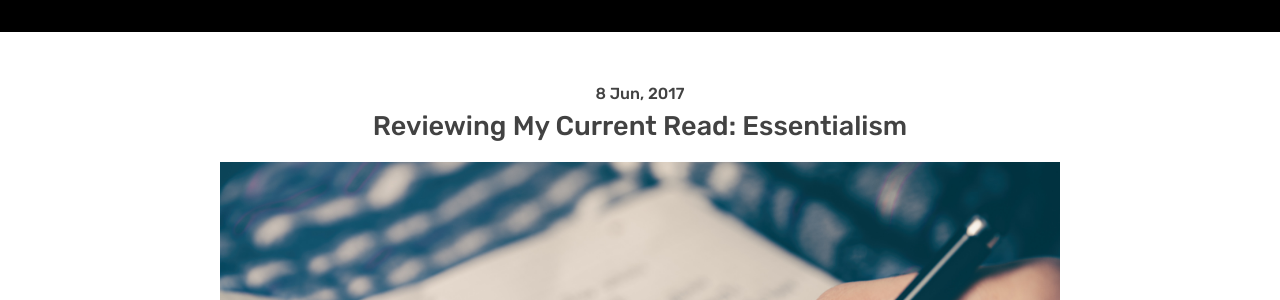
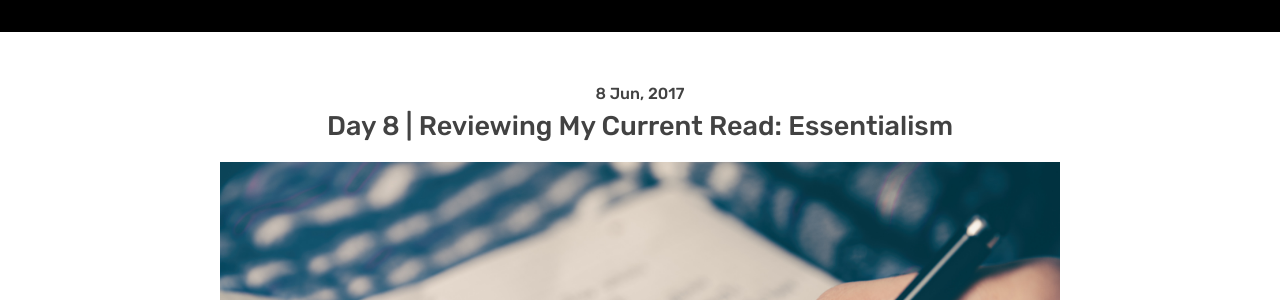
Before and after one commit to irenealgi/readbelow, a Jekyll site: the page built from _posts/2017-06-08-reviewing-my-current-read-essentialism.md, in a window 1280 px wide. Shown: the part 168-468 px from the top of the page. Built offline with Jekyll 4.4.1, drawn with Linux system fonts in a browser that asks for light colours; our own code applies the rules of GitHub Pages for plain Markdown files.

Commit message:
Update from Forestry.io - 2017-06-08-reviewing-my-current-read-essentialism.md

```diff
--- a/_posts/2017-06-08-reviewing-my-current-read-essentialism.md
+++ b/_posts/2017-06-08-reviewing-my-current-read-essentialism.md
@@ -1,6 +1,6 @@
 ---
-title: 'Reviewing My Current Read: Essentialism'
-date: '2017-06-08T22:51:29+00:00'
+title: 'Day 8 | Reviewing My Current Read: Essentialism'
+date: 2017-06-08 22:51
 image/file_upload: []
 tag_list: []
 ---
```
